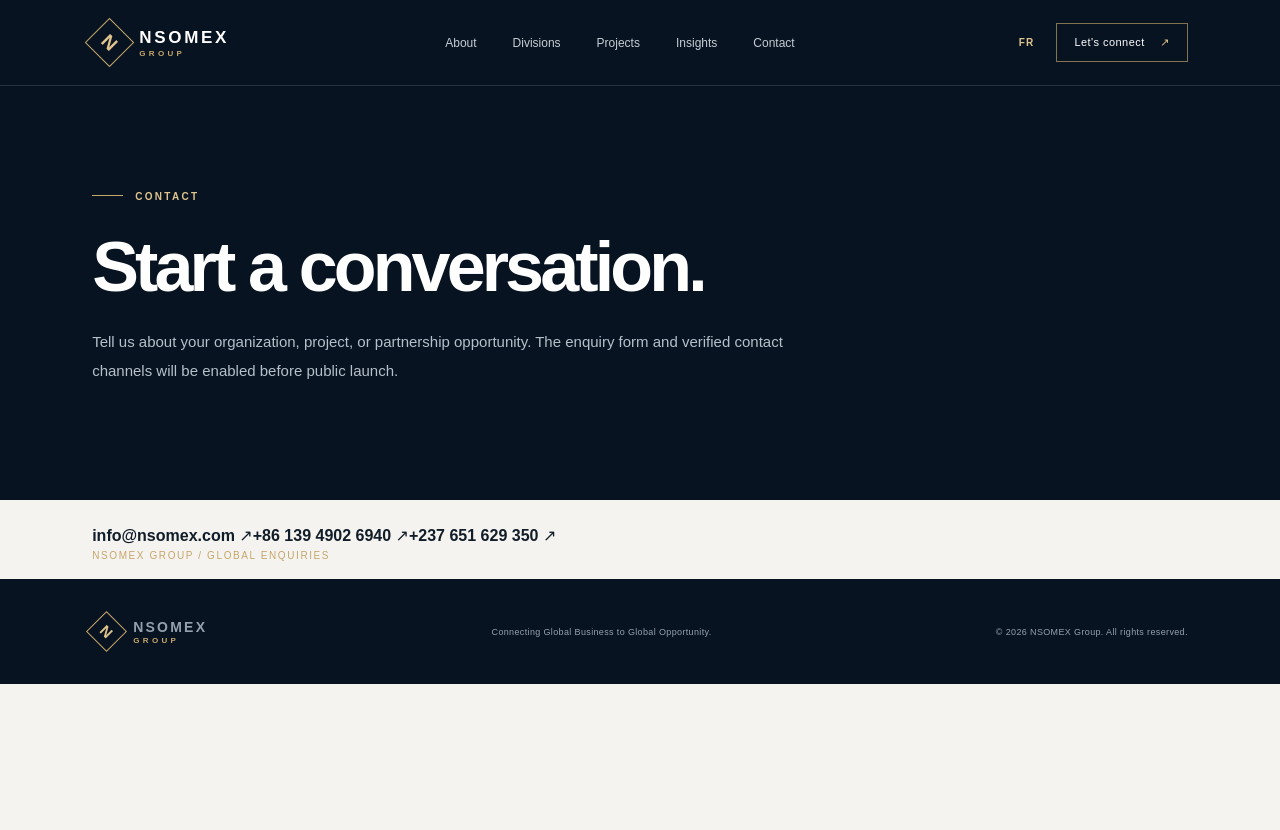
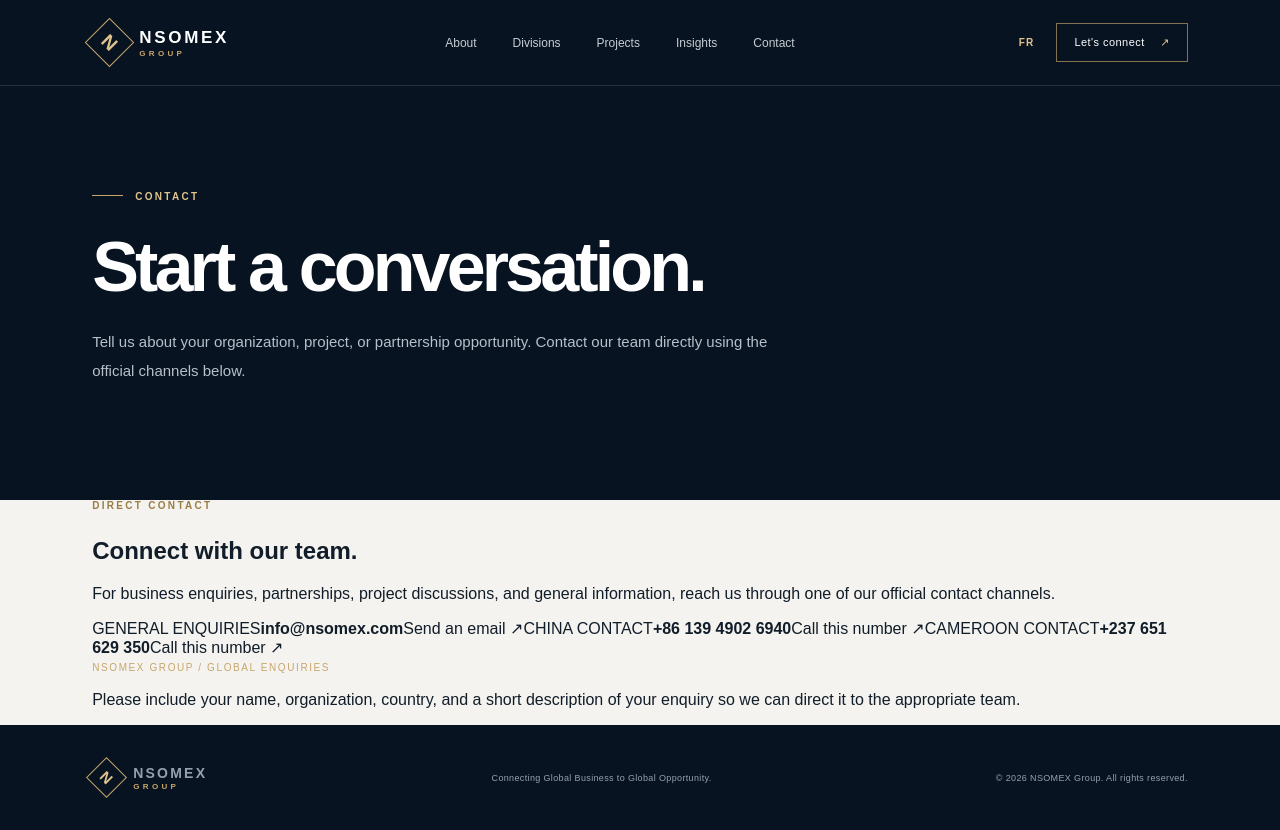
Before and after one commit to brightedge-tech/nsomex-group, a Next.js app: page /en/contact in a window 1280 px wide. Before the commit the page ends 800 px from the top, so only its background shows below. Built offline with nearby package versions, Linux system fonts and the light colour scheme.

Commit message:
copy: add bilingual contact and media placeholder labels

```diff
--- a/src/i18n/dictionaries.ts
+++ b/src/i18n/dictionaries.ts
@@ -18,10 +18,10 @@ const dictionaries = {
     },
     divisions: { eyebrow: "OUR DIVISIONS", title: "Four divisions. One connected group.", intro: "Explore the capabilities and areas of focus that bring the NSOMEX Group vision to life.", back: "All divisions", focus: "AREAS OF FOCUS", overview: "Division overview", enquire: "Discuss an opportunity", exploreCapability: "Explore capability", capabilityEyebrow: "CAPABILITY", capabilityOverview: "Capability overview", offerings: "Service areas", scopeHeading: "How this capability can support your organization", contactPrompt: "Have a requirement to discuss?", contactPromptText: "Share your objectives and context with our team. We can explore the scope, practical considerations, and a suitable next step.", contactCta: "Start an enquiry", serviceApproach: "How we approach the work", serviceApproachText: "We begin by understanding the operating context, objectives, constraints, and stakeholders. Scope, technical requirements, responsibilities, and delivery milestones are then defined with the client before work proceeds.", partnership: "A considered approach to every engagement", partnershipText: "Every organization has different requirements. We shape conversations around the intended outcome, practical feasibility, risk, and long-term value rather than a one-size-fits-all package." },
     sections: {
-      about: { eyebrow: "ABOUT NSOMEX GROUP", title: "Connecting capability with opportunity.", description: "NSOMEX Group brings together complementary capabilities across technology, engineering, renewable energy, and global business. Our focus is on trust, collaboration, and practical execution across markets.", note: "Company profile, leadership information, and verified corporate details will be added after final review." },
-      projects: { eyebrow: "OUR WORK", title: "Projects and experience.", description: "This portfolio will present selected projects, their scope, locations, delivery stages, and approved media.", note: "Project case studies will be published only after their details and images have been verified and approved." },
+      about: { eyebrow: "ABOUT NSOMEX GROUP", title: "Connecting capability with opportunity.", description: "NSOMEX Group brings together complementary capabilities across technology, engineering, renewable energy, and global business. Our focus is on trust, collaboration, and practical execution across markets.", note: "Company profile, leadership information, and verified corporate details will be added after final review.", imageLabel: "COMPANY / HEADQUARTERS IMAGE", imageDetail: "Reserved for an approved corporate photograph" },
+      projects: { eyebrow: "OUR WORK", title: "Projects and experience.", description: "This portfolio will present selected projects, their scope, locations, delivery stages, and approved media.", note: "Project case studies will be published only after their details and images have been verified and approved.", imageLabel: "PROJECT PHOTOGRAPHY", imageDetail: "Reserved for approved project and case-study images" },
       insights: { eyebrow: "INSIGHTS", title: "Perspectives and updates.", description: "News, company updates, and useful perspectives from across the NSOMEX Group divisions.", note: "Editorial content is being prepared for publication." },
-      contact: { eyebrow: "CONTACT", title: "Start a conversation.", description: "Tell us about your organization, project, or partnership opportunity. The enquiry form and verified contact channels will be enabled before public launch.", note: "Official contact details are being confirmed. No unverified phone number or email address will be published." },
+      contact: { eyebrow: "CONTACT", title: "Start a conversation.", description: "Tell us about your organization, project, or partnership opportunity. Contact our team directly using the official channels below.", directEyebrow: "DIRECT CONTACT", directTitle: "Connect with our team.", directDescription: "For business enquiries, partnerships, project discussions, and general information, reach us through one of our official contact channels.", emailLabel: "GENERAL ENQUIRIES", emailAction: "Send an email", chinaLabel: "CHINA CONTACT", cameroonLabel: "CAMEROON CONTACT", callAction: "Call this number", responseNote: "Please include your name, organization, country, and a short description of your enquiry so we can direct it to the appropriate team." },
     },
   },
   fr: {
@@ -41,10 +41,10 @@ const dictionaries = {
     },
     divisions: { eyebrow: "NOS DIVISIONS", title: "Quatre divisions. Un groupe connecté.", intro: "Découvrez les compétences et les domaines d'intervention qui donnent vie à la vision de NSOMEX Group.", back: "Toutes les divisions", focus: "DOMAINES D'INTERVENTION", overview: "Présentation de la division", enquire: "Discuter d'une opportunité", exploreCapability: "Découvrir cette compétence", capabilityEyebrow: "COMPÉTENCE", capabilityOverview: "Présentation de la compétence", offerings: "Domaines de services", scopeHeading: "Comment cette compétence peut accompagner votre organisation", contactPrompt: "Un besoin à discuter ?", contactPromptText: "Présentez-nous vos objectifs et votre contexte. Nous pourrons examiner le périmètre, les aspects pratiques et les prochaines étapes adaptées.", contactCta: "Envoyer une demande", serviceApproach: "Notre approche", serviceApproachText: "Nous commençons par comprendre le contexte opérationnel, les objectifs, les contraintes et les parties prenantes. Le périmètre, les exigences techniques, les responsabilités et les étapes de réalisation sont ensuite définis avec le client avant le démarrage des travaux.", partnership: "Une approche adaptée à chaque collaboration", partnershipText: "Chaque organisation a des besoins différents. Nos échanges portent sur les résultats attendus, la faisabilité, les risques et la valeur à long terme, plutôt que sur une offre standardisée." },
     sections: {
-      about: { eyebrow: "À PROPOS DE NSOMEX GROUP", title: "Relier les compétences aux opportunités.", description: "NSOMEX Group réunit des compétences complémentaires dans les domaines de la technologie, de l'ingénierie, des énergies renouvelables et du commerce international. Nous privilégions la confiance, la collaboration et une exécution concrète sur les marchés.", note: "La présentation de l'entreprise, les informations sur la direction et les détails institutionnels vérifiés seront ajoutés après validation finale." },
-      projects: { eyebrow: "NOS RÉALISATIONS", title: "Projets et expériences.", description: "Ce portfolio présentera une sélection de projets, leur périmètre, leur localisation, leurs étapes de réalisation et les médias approuvés.", note: "Les études de cas ne seront publiées qu'après vérification et approbation des informations et des images." },
+      about: { eyebrow: "À PROPOS DE NSOMEX GROUP", title: "Relier les compétences aux opportunités.", description: "NSOMEX Group réunit des compétences complémentaires dans les domaines de la technologie, de l'ingénierie, des énergies renouvelables et du commerce international. Nous privilégions la confiance, la collaboration et une exécution concrète sur les marchés.", note: "La présentation de l'entreprise, les informations sur la direction et les détails institutionnels vérifiés seront ajoutés après validation finale.", imageLabel: "ENTREPRISE / SIÈGE", imageDetail: "Emplacement réservé à une photographie institutionnelle approuvée" },
+      projects: { eyebrow: "NOS RÉALISATIONS", title: "Projets et expériences.", description: "Ce portfolio présentera une sélection de projets, leur périmètre, leur localisation, leurs étapes de réalisation et les médias approuvés.", note: "Les études de cas ne seront publiées qu'après vérification et approbation des informations et des images.", imageLabel: "PHOTOGRAPHIES DE PROJETS", imageDetail: "Emplacement réservé aux images approuvées des projets et études de cas" },
       insights: { eyebrow: "ACTUALITÉS ET ANALYSES", title: "Perspectives et actualités.", description: "Actualités, informations du groupe et perspectives utiles issues des différentes divisions de NSOMEX Group.", note: "Les contenus éditoriaux sont en préparation." },
-      contact: { eyebrow: "CONTACT", title: "Engageons la conversation.", description: "Parlez-nous de votre organisation, de votre projet ou d'une opportunité de partenariat. Le formulaire de demande et les coordonnées vérifiées seront activés avant le lancement public.", note: "Les coordonnées officielles sont en cours de confirmation. Aucun numéro ni aucune adresse électronique non vérifiés ne seront publiés." },
+      contact: { eyebrow: "CONTACT", title: "Engageons la conversation.", description: "Parlez-nous de votre organisation, de votre projet ou d'une opportunité de partenariat. Contactez directement notre équipe par l’un des canaux officiels ci-dessous.", directEyebrow: "CONTACT DIRECT", directTitle: "Échangez avec notre équipe.", directDescription: "Pour toute demande commerciale, partenariat, discussion de projet ou information générale, contactez-nous par l’un de nos canaux officiels.", emailLabel: "DEMANDES GÉNÉRALES", emailAction: "Envoyer un e-mail", chinaLabel: "CONTACT EN CHINE", cameroonLabel: "CONTACT AU CAMEROUN", callAction: "Appeler ce numéro", responseNote: "Veuillez indiquer votre nom, votre organisation, votre pays et une brève description de votre demande afin que nous puissions vous orienter vers l’équipe concernée." },
     },
   },
 } as const;
```
